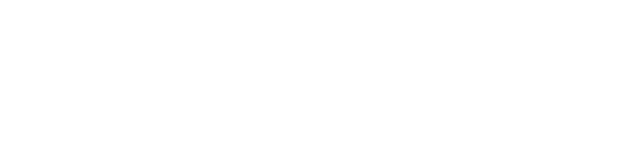
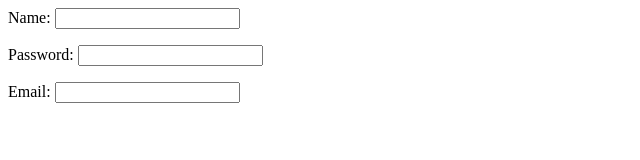
Before and after one commit to Axurj/inputValidPractice, a plain HTML site: page index.html in a window 1280 px wide. Shown: the whole page, without its empty margins (0-640 px from the left). Drawn offline with Linux system fonts and the light colour scheme.

Commit message:
Setup basic code for inputs

```diff
--- a/form.js
+++ b/form.js
@@ -0,0 +1,6 @@
+let nameRecieved = document.getElementById("nameTag");
+let passRecieved = document.getElementById("passTag");
+let emailRecieved = document.getElementById("emailTag");
+
+nameRecieved.addEventListener("keyup", validName);
+passRecieved.addEventListener("keyup", validPass);
--- a/index.html
+++ b/index.html
@@ -4,7 +4,20 @@
 </head>
 <body>
     <div>
-
+        <form>
+            <p>
+            <label> Name:  </label>
+            <input type="text" id="nameTag" name= "nameCase">
+            </p>
+            <p>
+            <label> Password: </label>
+            <input type="password" id="passTag" name="passCase">
+            </p>
+            <p>
+            <label> Email: </label>
+            <input type= "email" id="emailTag" name="emailCase">
+            </p>
+        </form>
     </div>
     <script src = form.js type = "text/javascript"></script>
 </body>
```
